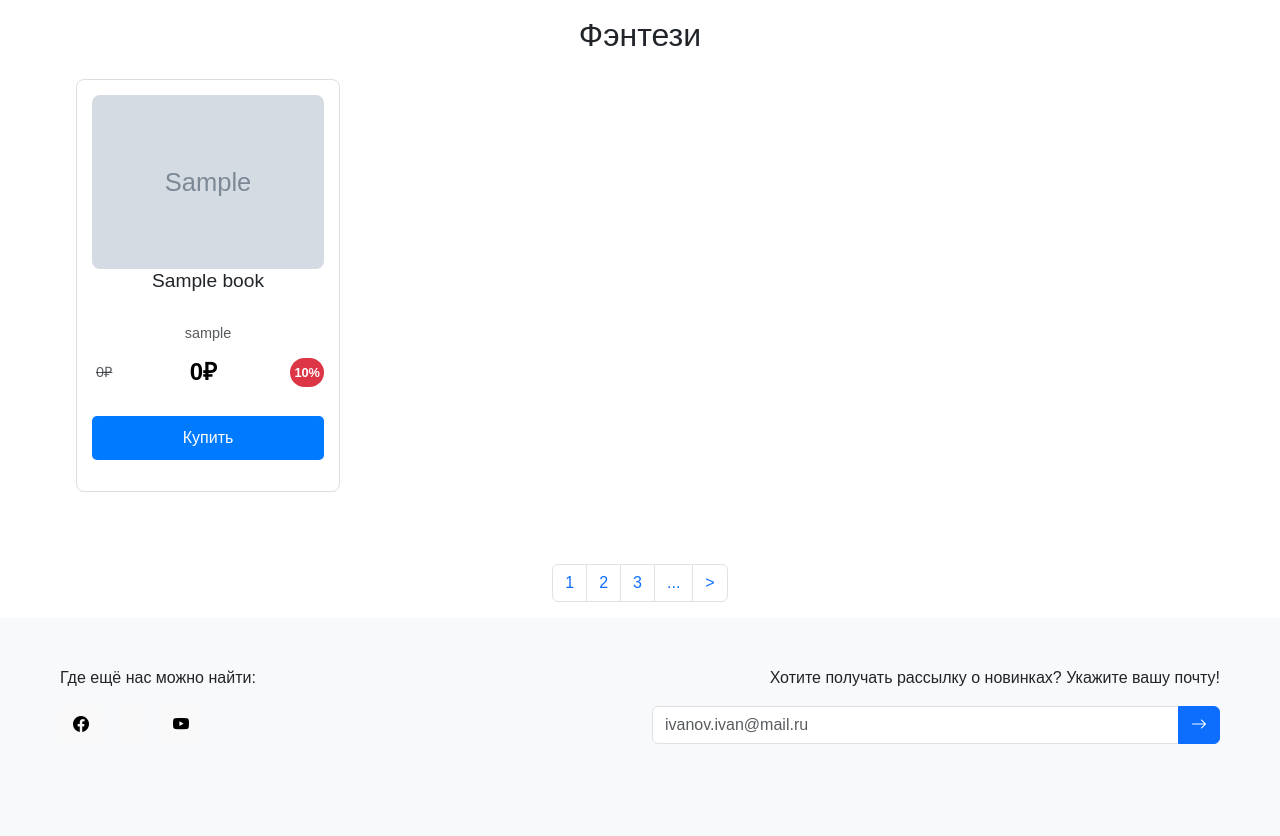
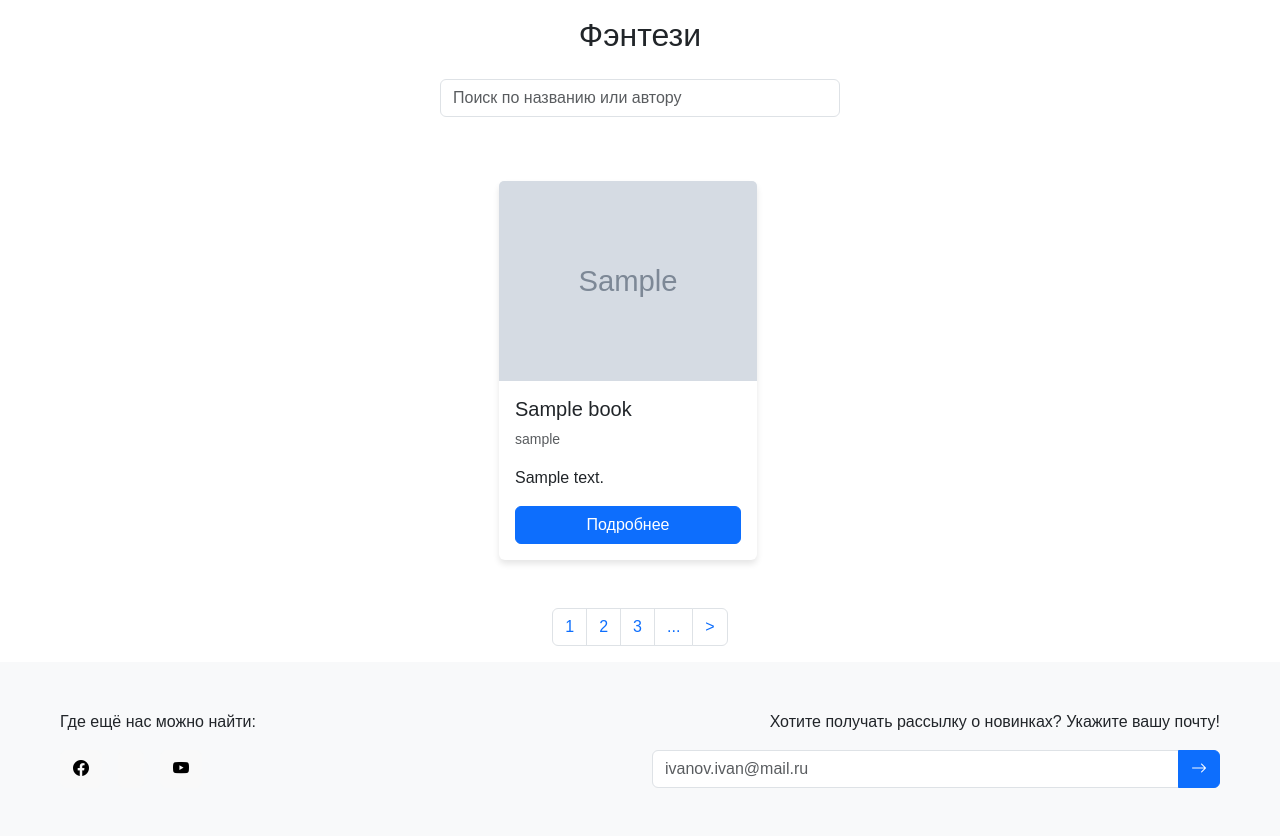
Before and after one commit to DVGnezdilova/ProjectDj, a Django app: a page that uses BooksForEveryone/books/templates/catalog.html in a window 1280 px wide. Shown: the part 181-1017 px from the top of the page. Before the commit the page ends 925 px from the top, so only its background shows below. Run offline with Django 5.2, Linux system fonts and the light colour scheme; tables that the repository leaves empty hold one stand-in row (values such as "Sample post"); grey boxes marked "Sample" are stand-in pictures.

Commit message:
comm 09.05

```diff
--- a/BooksForEveryone/books/templates/catalog.html
+++ b/BooksForEveryone/books/templates/catalog.html
@@ -91,8 +91,12 @@
                     </a>
                     <!-- Выпадающее меню -->
                     <ul class="dropdown-menu genre-dropdown" aria-labelledby="catalogDropdown">
-                    {% for genre in genres %}
-                        <li><a class="dropdown-item genre-item" href="#">{{ genre }}</a></li>
+                        {% for g in genres %}
+                        <li>
+                            <a class="dropdown-item genre-item" href="{% url 'catalog' g %}{% if query %}?q={{ query }}{% endif %}">
+                                {{ g }}
+                            </a>
+                        </li>
                         {% empty %}
                         <li><a class="dropdown-item disabled" href="#">Нет доступных жанров</a></li>
                         {% endfor %}
@@ -120,47 +124,42 @@
 
         <section class="mb-5">
             <h2 class="text-center mb-4">{{ current_genre }}</h2>
+            <form class="d-flex justify-content-center my-3" method="get" action="{% url 'catalog' current_genre|default:'' %}">
+                <input type="text" name="q" class="form-control" placeholder="Поиск по названию или автору" style="width: 400px;" value="{{ query|default:'' }}">
+            </form>
             <div class="catalog">
                 <div class="container">
+                    {% if query %}
+                        <p class="text-center mb-3">Найдено: {{ books|length }} по запросу "{{ query }}"</p>
+                    {% endif %}
                     <div class="row row-equal-height">
                         <!-- Цикл для вывода книг -->
-                        {% for book in new_books %}
-                            <div class="col-md-3 mb-4">
-                                <div class="products-inside d-flex flex-column h-100">
-                                    <!-- Изображение книги -->
-                                    <div class="products-img">
-                                        <img src="{{ book.photo }}" alt="{{ book.title }}" style="width: 100%; height: 100%; object-fit: cover; border-radius: 8px;">
-                                    </div>
-                                    <!-- Детали книги -->
-                                    <div class="products-details flex-grow-1 d-flex flex-column">
-                                        <!-- Название книги -->
-                                        <h4 class="book-title text-center">{{ book.title }}</h4>
-                                        <!-- Автор(ы) -->
-                                        <p class="author text-center small text-muted">
+                        <div class="row g-4 justify-content-center">
+                        {% for book in books %}
+                        <div class="col-12 col-md-3">
+                            <div class="card h-100 d-flex flex-column">
+                                <img src="{{ book.photo }}" class="card-img-top" alt="{{ book.title }}">
+                                <div class="card-body flex-grow-1 d-flex flex-column justify-content-between">
+                                    <h5 class="card-title">{{ book.title }}</h5>
+                                    <p class="card-text small text-muted">
                                         {% for writer in book.id_writer.all %}
-                                                {{ writer.nickname }}
-                                                {% if not forloop.last %}, {% endif %}
+                                            {{ writer.nickname }}{% if not forloop.last %}, {% endif %}
                                         {% endfor %}
                                     </p>
-                                        <!-- Цены -->
-                                        <div class="price-container mt-auto d-flex justify-content-between">
-                                            <span class="old-price text-decoration-line-through small text-muted px-1">{{ book.discount }}&#8381;</span>
-                                            <span class="new-price fw-bold">{{ book.discounted_price }}&#8381;</span>
-                                            {% if book.sale %}
-                                                <span class="discount-badge bg-danger text-white px-1">{{ book.sale }}%</span>
-                                            {% endif %}
-                                        </div>
-                                        <!-- Кнопка "Купить" -->
-                                        <a class="buy-btn my-3 d-block text-center" href="/vh" style="text-decoration: none;">
-                                            <span>Купить</span>
-                                        </a>
+                                    <p class="card-text">{{ book.description|truncatewords:15 }}</p>
+                                    <a href="#" class="btn btn-secondary w-100">Подробнее</a>
                                 </div>
                             </div>
                         </div>
                         {% empty %}
-                            <!-- Если книг нет -->
-                            <div class="col-12">
-                                <p class="text-center">Ничего не найдено</p>
+                        <div class="col-12 text-center mt-5">
+                            <div class="alert alert-info fs-4 text-muted" role="alert">
+                                {% if query %}
+                                    Ничего не найдено по запросу "{{ query }}".
+                                {% else %}
+                                    Книг в этом жанре пока нет.
+                                {% endif %}
+                            </div>
                         </div>
                         {% endfor %}
                     </div>
--- a/BooksForEveryone/books/views.py
+++ b/BooksForEveryone/books/views.py
@@ -5,6 +5,7 @@ from django.contrib.auth.models import User
 from django.shortcuts import render, redirect
 from django.contrib.auth import authenticate, login
 from django.contrib import messages
+from django.db.models import Q
 
 def index(request):
 
@@ -156,67 +157,60 @@ def avtoriz(request):
         'genres': genres  # Добавляем жанры в контекст
     })
 
+def journal(request):
+    query = request.GET.get('q', '')  # Получаем поисковый запрос
 
-def journal(request):                                        #функция по работе страницы авторизации
-       # Фильтрация книг для "Персональных рекомендаций"
-    recommended_books = Book.objects.filter(
-        genre="Фэнтези"  # Книги жанра "Фантастика"
-    ).prefetch_related('id_writer')
+    if query:
+        # Ищем совпадения в заголовках или текстах статей
+        articles = Article.objects.filter(
+            Q(title_article__icontains=query) | Q(text_article__icontains=query)
+        )
+    else:
+        # Если поисковый запрос пустой — показываем все статьи
+        articles = Article.objects.all()
 
-    # Фильтрация книг для "Новинок"
-    new_books = Book.objects.filter(
-        year__year=2025  # Книги, выпущенные в 2024 году
-    ).prefetch_related('id_writer')
+    # Получение всех жанров для выпадающего меню каталога
+    genres = Book.objects.values_list('genre', flat=True).distinct()
 
-    # Расчет цены со скидкой для всех книг
-    def calculate_discounted_price(books):
-        for book in books:
-            # Расчет цены со скидкой с округлением до целых чисел
+    return render(request, 'journal.html', {
+        'articles': articles,
+        'genres': genres,  # ✅ Передаем жанры в шаблон
+        'query': query,
+    })
+
+def catalog(request, genre=None):
+    query = request.GET.get('q', '')  # Получаем поисковый запрос
+
+    # Фильтрация по жанру (если указан)
+    if genre:
+        books = Book.objects.filter(genre=genre).prefetch_related('id_writer')
+    else:
+        books = Book.objects.all().prefetch_related('id_writer')
+
+    # Поиск по названию книги или псевдониму автора
+    if query:
+        books = books.filter(
+            Q(title__icontains=query) |
+            Q(id_writer__nickname__icontains=query)
+        ).distinct()  # Убираем дубликаты
+
+    # Расчет цены со скидкой
+    def calculate_discounted_price(books_list):
+        for book in books_list:
             if book.sale:
                 discount_percentage = int(book.sale)
                 book.discounted_price = round(book.discount - (book.discount * discount_percentage / 100))
             else:
                 book.discounted_price = book.discount
 
-    # Применяем расчет цены со скидкой к обоим наборам книг
-    calculate_discounted_price(recommended_books)
-    calculate_discounted_price(new_books)
+    calculate_discounted_price(books)
 
-    # Получение уникальных жанров из базы данных
-    genres = Book.objects.values_list('genre', flat=True).distinct()
-
-    # Получаем все статьи из базы данных
-    articles = Article.objects.all()
-
-
-    # Передаем данные в шаблон
-    return render(request, 'journal.html', {
-        # 'recommended_books': recommended_books,
-        # 'new_books': new_books,
-        'articles': articles,
-        'genres': genres  # Добавляем жанры в контекст
-    })
-
-def catalog(request, genre):
-    # Фильтрация книг по жанру
-    new_books = Book.objects.filter(genre=genre).prefetch_related('id_writer')
-
-    # Расчет цены со скидкой
-    def calculate_discounted_price(books):
-        for book in books:
-            if book.sale:
-                discount_percentage = int(book.sale)
-                book.discounted_price = round(book.discount - (book.discount * discount_percentage / 100))
-            else:
-                book.discounted_price = book.discount
-
-    calculate_discounted_price(new_books)
-
-    # Получение всех жанров (для фильтров на странице каталога)
+    # Получение всех жанров для меню
     genres = Book.objects.values_list('genre', flat=True).distinct()
 
     return render(request, 'catalog.html', {
-        'new_books': new_books,
+        'books': books,
         'genres': genres,
+        'query': query,
         'current_genre': genre,
     })
```
Also changed, not shown: BooksForEveryone/books/templates/journal.html (+30 -18 lines). Lines whose indentation alone changed are shown as unchanged.
